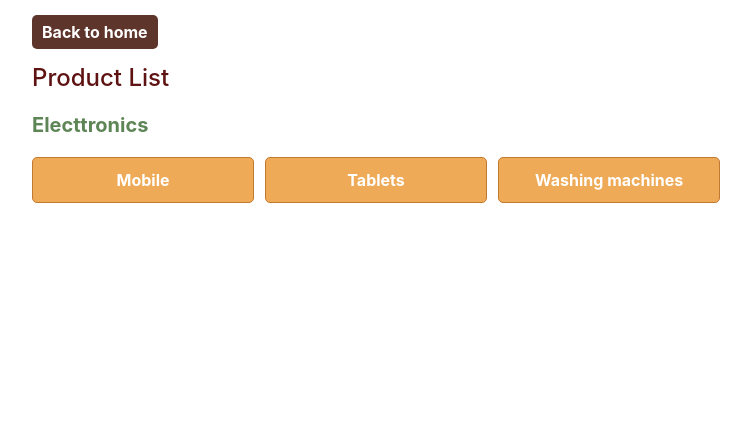
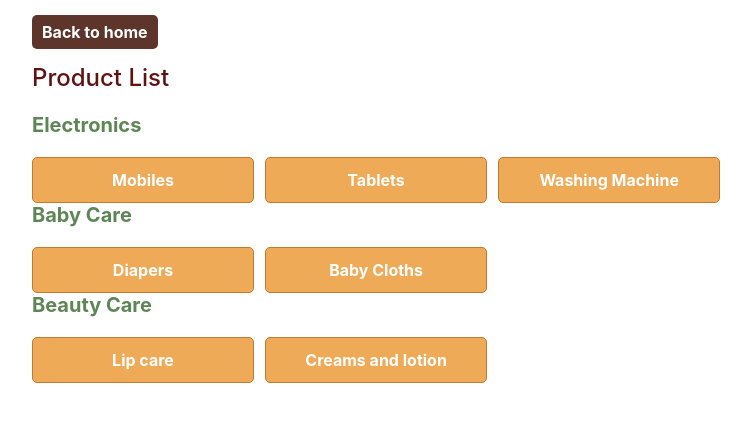
Before and after one commit to palashsinharay/storek, an Angular app: page /listproduct in a window 1280 px wide. Shown: the top 422 px of the page, without its empty margins (53-804 px from the left). Built offline with nearby package versions, Linux system fonts and the light colour scheme.

Commit message:
commit 3

```diff
--- a/src/app/add-product/add-product.component.html
+++ b/src/app/add-product/add-product.component.html
@@ -64,7 +64,7 @@
       #subcategory="ngModel"
       id="subcategory"
       class="form-control">
-     <option *ngFor="let subCategory of selectedCategory" [ngValue]="subCategory">{{subCategory}}</option>
+     <option *ngFor="let subCategory of selectedCategory" [ngValue]="subCategory.id">{{subCategory.name}}</option>
     </select>
     <div
       class="alert alert-danger"
@@ -146,5 +146,8 @@
       </div>
   </div>
     <button class="btn btn-primary" type="submit" [disabled]="!formProduct.valid">Add</button>
-</form>
+<p>
+  {{formProduct.value | json}}
+</p>
+  </form>
 </div>
--- a/src/app/add-product/add-product.component.ts
+++ b/src/app/add-product/add-product.component.ts
@@ -7,7 +7,8 @@ import { Component, OnInit } from '@angular/core';
 })
 export class AddProductComponent implements OnInit {
 
-  product;
+  item;
+  products;
   categories;
   subCategories;
   selectedCategory;
@@ -27,13 +28,22 @@ export class AddProductComponent implements OnInit {
   // }
 
   submit(frmProduct) {
-    this.product = JSON.parse(localStorage.getItem('product'));
-    if (this.product === null) {
-      this.product = Array(frmProduct.form.value);
+    this.products = JSON.parse(localStorage.getItem('product'));
+    this.item = {
+      'id': this.products == null ? 1 : (this.products.length + 1),
+      'productName': frmProduct.form.value.productName,
+      'description':  frmProduct.form.value.description,
+      'imageUrl':  frmProduct.form.value.imageUrl,
+      'price':  frmProduct.form.value.price,
+      'stock':  frmProduct.form.value.stock,
+      'subCategory': frmProduct.form.value.subCategory
+  };
+    if (this.products === null) {
+      this.products = Array(this.item);
     } else {
-      this.product.push(frmProduct.form.value);
+      this.products.push(this.item);
     }
-    localStorage.setItem('product', JSON.stringify(this.product));
+    localStorage.setItem('product', JSON.stringify(this.products));
   }
 
 }
--- a/src/app/app.component.ts
+++ b/src/app/app.component.ts
@@ -10,9 +10,20 @@ export class AppComponent {
   category;
   constructor() {
     this.category = [
-    {'name' : 'electronics', 'child' : ['Mobiles', 'Tablets', 'Washing Machine']},
-    {'name' : 'Baby Care', 'child': ['Diapers', 'Baby Cloths']},
-    {'name' : 'Beauty Care', 'child': ['Lip care', 'Creams and lotions']}
+    // tslint:disable-next-line:max-line-length
+    {'name' : 'Electronics',
+    'child' : [
+      {'id': 1 , 'name': 'Mobiles'},
+      {'id': 2 , 'name': 'Tablets'},
+      {'id': 3 , 'name': 'Washing Machine'} ]},
+    {'name' : 'Baby Care',
+    'child': [
+      {'id': 4 , 'name': 'Diapers'},
+      {'id': 5 , 'name': 'Baby Cloths'}]},
+    {'name' : 'Beauty Care',
+    'child': [
+      {'id': 6 , 'name': 'Lip care'},
+      {'id': 7 , 'name': 'Creams and lotion'}]}
   ];
     localStorage.setItem('category', JSON.stringify(this.category));
   }
--- a/src/app/list-product/list-product.component.html
+++ b/src/app/list-product/list-product.component.html
@@ -1,12 +1,12 @@
 <div class="container">
   <a [routerLink]="['/']" class="back">Back to home </a>
   <h2>Product List </h2>
-  <div>
-    <h3>Electtronics</h3>
+  <div *ngFor="let catagory of categories">
+    <h3>{{catagory.name}}</h3>
     <ul class="list">
-      <li><a [routerLink]="['/productsubcat']">Mobile </a></li>
-      <li><a>Tablets </a></li>
-      <li><a>Washing machines </a></li>
+      <li *ngFor="let subcat of catagory.child">
+        <a [routerLink]="'/productsubcat/'+subcat.id">{{subcat.name}} </a>
+      </li>
     </ul>
   </div>
 </div>
--- a/src/app/list-product/list-product.component.ts
+++ b/src/app/list-product/list-product.component.ts
@@ -6,11 +6,10 @@ import { Component, OnInit } from '@angular/core';
   styleUrls: ['./list-product.component.css']
 })
 export class ListProductComponent implements OnInit {
-
+  categories;
   constructor() {
-
+    this.categories = JSON.parse(localStorage.getItem('category'));
   }
-
   ngOnInit() {
   }
 
--- a/src/app/product-details/product-details.component.ts
+++ b/src/app/product-details/product-details.component.ts
@@ -1,3 +1,4 @@
+import { ActivatedRoute } from '@angular/router';
 import { Component, OnInit } from '@angular/core';
 
 @Component({
@@ -6,10 +7,13 @@ import { Component, OnInit } from '@angular/core';
   styleUrls: ['./product-details.component.css']
 })
 export class ProductDetailsComponent implements OnInit {
-
-  constructor() { }
+  pid;
+  constructor(private route: ActivatedRoute) { }
 
   ngOnInit() {
+    this.route.paramMap.subscribe(params => {
+      this.pid = params.get('pid');
+    });
   }
 
 }
--- a/src/app/product-sub-cat/product-sub-cat.component.css
+++ b/src/app/product-sub-cat/product-sub-cat.component.css
@@ -1,6 +1,6 @@
 ul{
     padding: 40px 0;
-    list-style-type: disc;
+    list-style-type: none;
 }
 .back{
     margin: 15px 0;
--- a/src/app/product-sub-cat/product-sub-cat.component.html
+++ b/src/app/product-sub-cat/product-sub-cat.component.html
@@ -1,6 +1,8 @@
 <div class="container">
     <a [routerLink]="['/listproduct']" class="back">Back </a>
   <ul>
-    <li><a [routerLink]="['/productdetails']">Sub product</a></li>
+    <li *ngFor="let item of products">
+      <a *ngIf="item.subCategory == subcat" [routerLink]="'/productdetails/'+item.id">{{item.productName+' '+item.subCategory}}</a>
+    </li>
   </ul>
 </div>
--- a/src/app/product-sub-cat/product-sub-cat.component.ts
+++ b/src/app/product-sub-cat/product-sub-cat.component.ts
@@ -1,4 +1,6 @@
 import { Component, OnInit } from '@angular/core';
+import { ActivatedRoute } from '@angular/router';
+import { routerNgProbeToken } from '@angular/router/src/router_module';
 
 @Component({
   selector: 'app-product-sub-cat',
@@ -7,9 +9,16 @@ import { Component, OnInit } from '@angular/core';
 })
 export class ProductSubCatComponent implements OnInit {
 
-  constructor() { }
+  products;
+  subcat;
+  constructor(private route: ActivatedRoute) {
+  this.products = JSON.parse(localStorage.getItem('product'));
+  }
 
   ngOnInit() {
+    this.route.paramMap.subscribe(params => {
+      this.subcat = params.get('subcat');
+    });
   }
 
 }
```
Also changed, not shown: src/app/app.module.ts (+4 -4 lines).
